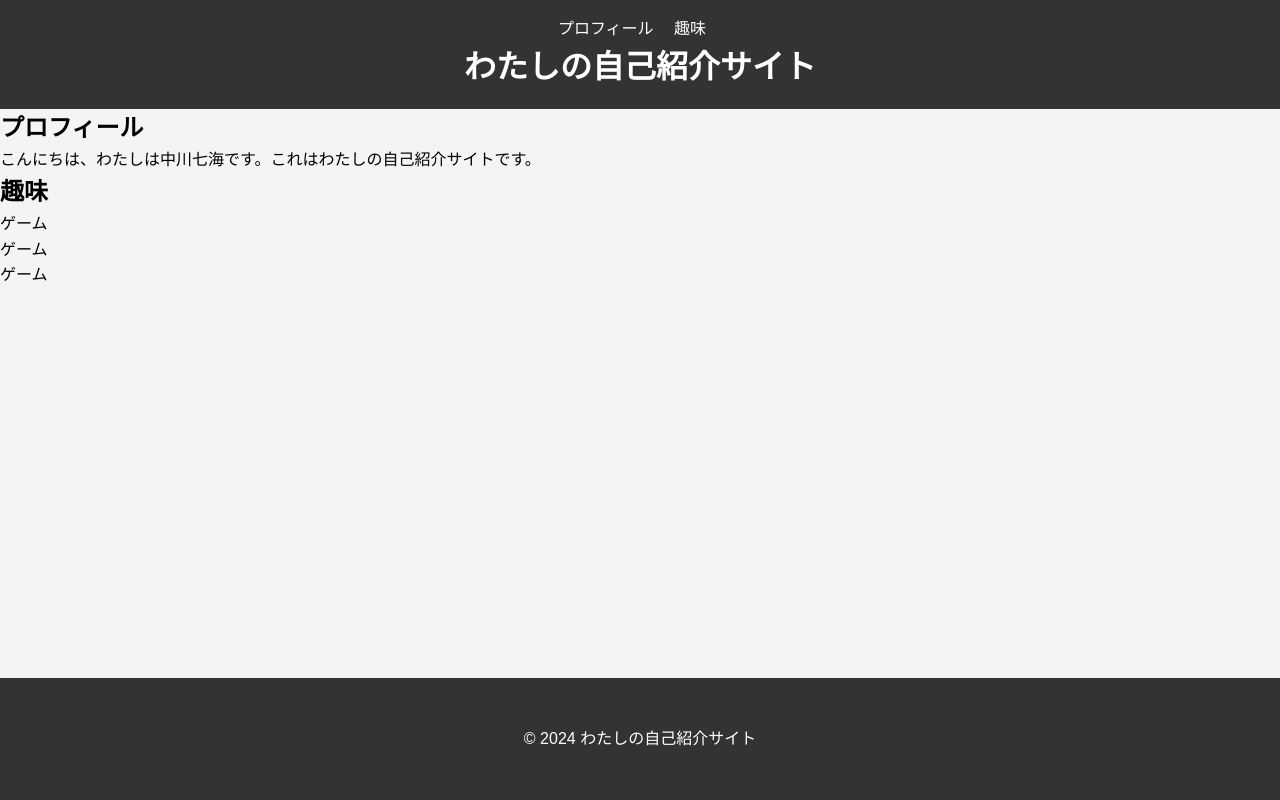
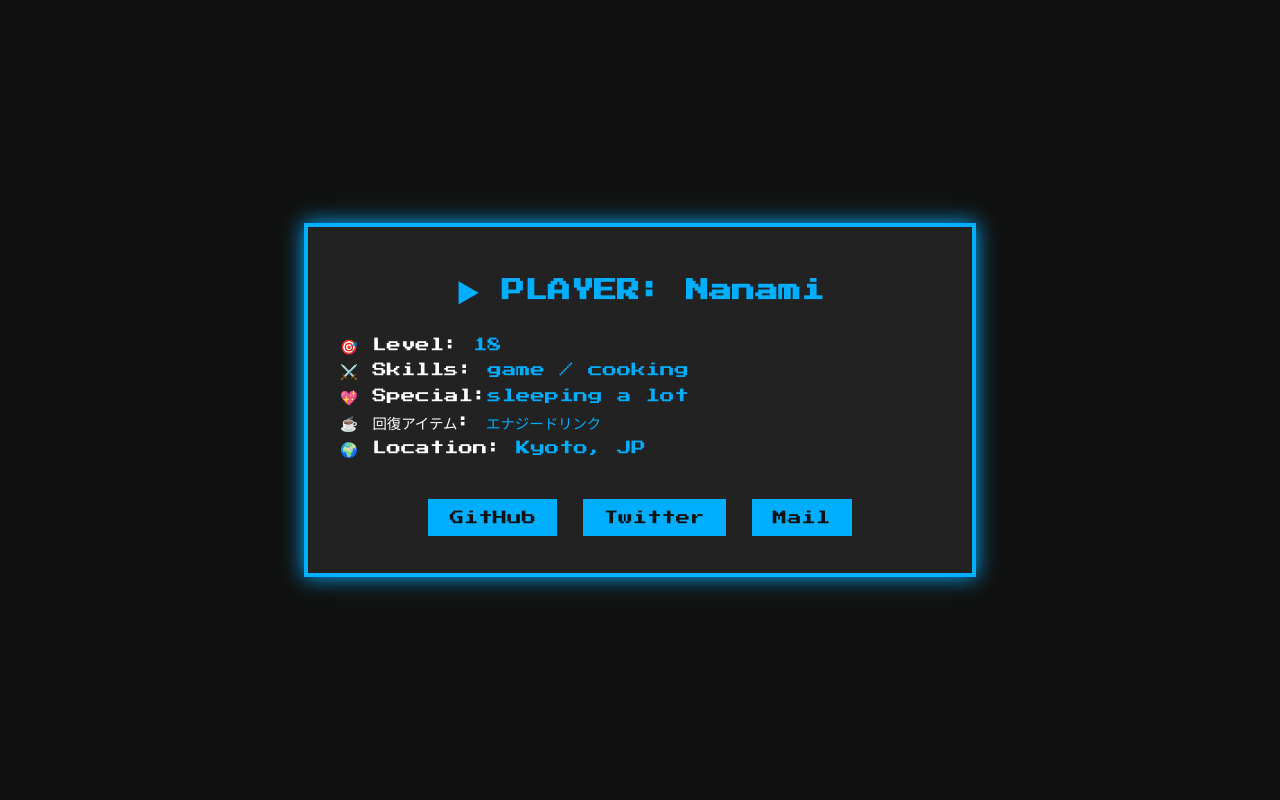
Before and after one commit to nxxn77/about-me, a plain HTML site: page index.html in a window 1280 px wide. Drawn offline with Linux system fonts and the light colour scheme; some packages are replaced by stand-ins of ours.

Commit message:
スタイルシートとHTMLを更新し、ゲーム風自己紹介サイトのデザインを改善

```diff
--- a/css/styles.css
+++ b/css/styles.css
@@ -1,51 +1,64 @@
-
-.body {
-    font-family: Arial, sans-serif;
-    line-height: 1.6;
+  body {
       margin: 0;
-    padding: 0;
-    background-color: #f4f4f4;
+      background-color: #111;
+      color: #00aeff;
+      font-family: 'Press Start 2P', 'Best10', monospace;
+      display: flex;
+      align-items: center;
+      justify-content: center;
+      height: 100vh;
+      overflow: hidden;
     }
 
-.header {
-    background: #333;
-    color: #fff;
-    padding: 1rem 0;
+    .screen {
+      background: #222;
+      border: 4px solid #00aeff;
+      padding: 2rem;
+      width: 90%;
+      max-width: 600px;
+      box-shadow: 0 0 20px #00aeff;
       text-align: center;
     }
 
-.nav ul {
-    list-style-type: none;
-    padding: 0;
+    h1 {
+      font-size: 1.44rem;
+      margin-bottom: 1.5rem;
     }
 
-.nav ul li {
-    display: inline;
-    margin-right: 1rem;
+    .status {
+      text-align: left;
+      font-size: 0.9rem;
+      margin-bottom: 2rem;
+      line-height: 1.8;
     }
 
-.nav ul li a {
-    color: #fff;
-    text-decoration: none;
+    .status span {
+      color: #ffffff;
     }
 
-.footer {
-    text-align: center;
-    padding: 3rem;
-    background: #333;
-    color: #fff;
-    position: fixed;
-    width: 100%;
-    bottom: 0;
+    .buttons a {
+      display: inline-block;
+      background: #00aeff;
+      color: #111;
+      padding: 0.6rem 1.2rem;
+      margin: 0.3rem;
+      text-decoration: none;
+      font-size: 0.9rem;
+      border: 2px solid #00aeff;
+      transition: all 0.2s;
     }
 
-@media (max-width: 600px) {
-    .header, .footer {
-        padding: 1rem;
+    .buttons a:hover {
+      background: #111;
+      color: #00aeff;
     }
 
-    .nav ul li {
-        display: block;
-        margin: 0.5rem 0;
+    @media (max-width: 500px) {
+      .status {
+        font-size: 0.78rem;
+      }
+
+      .buttons a {
+        font-size: 0.78rem;
       }
     }
--- a/index.html
+++ b/index.html
@@ -1,40 +1,31 @@
 <!DOCTYPE html>
 <html lang="ja">
 <head>
-    <meta charset="UTF-8">
-    <meta name="viewport" content="width=device-width, initial-scale=1.0">
-    <title>自己紹介</title>
-		<!-- reset.css ress -->
-		<link rel="stylesheet" href="https://unpkg.com/ress/dist/ress.min.css" />
-    <link rel="stylesheet" href="css/styles.css">
+  <meta charset="UTF-8" />
+  <meta name="viewport" content="width=device-width, initial-scale=1.0"/>
+  <title>ななみ - ゲーム風自己紹介サイト</title>
+  <!-- ドットフォント -->
+  <link href="https://fonts.googleapis.com/css2?family=Press+Start+2P&display=swap" rel="stylesheet" />
+  <!-- CSS -->
+  <link rel="stylesheet" href="css/styles.css?v=1" />
 </head>
-<body class="body">
-    <header class="header">
-        <nav class="nav">
-            <ul>
-                <li><a href="#profile">プロフィール</a></li>
-                <li><a href="#hobbies">趣味</a></li>
-            </ul>
-        </nav>
-        <h1>わたしの自己紹介サイト</h1>
-    </header>
-    <main>
-        <section id="profile">
-            <h2>プロフィール</h2>
-            <p>こんにちは、わたしは中川七海です。これはわたしの自己紹介サイトです。</p>
-        </section>
-        <section id="hobbies">
-            <h2>趣味</h2>
-            <ul>
-                <li>ゲーム</li>
-                <li>ゲーム</li>
-                <li>ゲーム</li>
-            </ul>
-        </section>
-    </main>
-    <footer class="footer">
-        <p>&copy; 2024 わたしの自己紹介サイト</p>
-    </footer>
-    <script src="js/scripts.js"></script>
+<body>
+  <div class="screen">
+    <h1>▶ PLAYER: Nanami</h1>
+    <div class="status">
+      🎯 <span>Level:</span> 18<br>
+      ⚔️ <span>Skills:</span> game / cooking <br>
+      💖 <span>Special:</span>sleeping a lot <br>
+      ☕ <span>回復アイテム:</span> エナジードリンク<br>
+      🌍 <span>Location:</span> Kyoto, JP<br>
+    </div>
+    <div class="buttons">
+      <a href="https://github.com/" target="_blank">GitHub</a>
+      <a href="https://twitter.com/" target="_blank">Twitter</a>
+      <a href="mailto:you@example.com">Mail</a>
+    </div>
+  </div>
+  <!-- JavaScript -->
+  <script src="js/scripts.js"></script>
 </body>
 </html>
```
Lines whose indentation alone changed are shown as unchanged.
